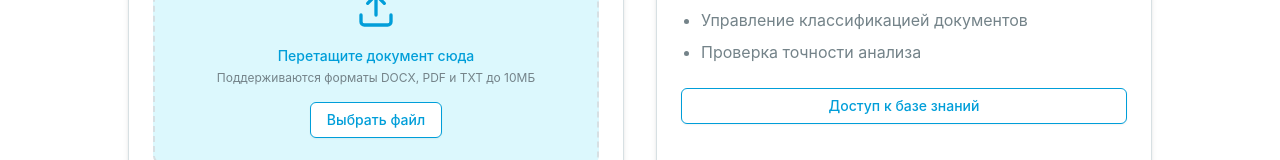
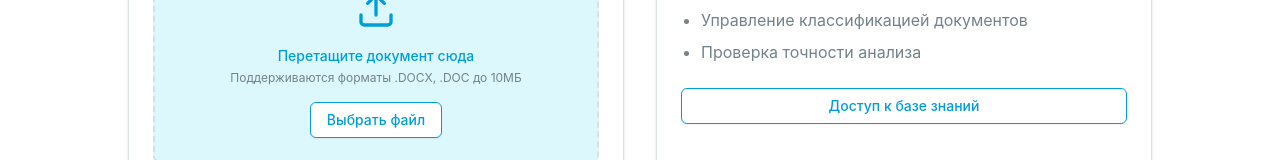
Before and after one commit to ncesova/vesna-hack-frontend, a React (Vite) app: page /analyze in a window 1280 px wide. Shown: the part 475-635 px from the top of the page. Built offline with nearby package versions, Linux system fonts and the light colour scheme.

Commit message:
delete txt, pdf upload files

```diff
--- a/src/components/analyze/file-upload.tsx
+++ b/src/components/analyze/file-upload.tsx
@@ -47,9 +47,6 @@ export function FileUpload() {
 
       if (file) {
         formData.append("file", file);
-      } else if (textContent) {
-        const textFile = new File([textContent], "text-input.txt", { type: "text/plain" });
-        formData.append("file", textFile);
       } else {
         toast.error("Пожалуйста, загрузите файл или введите текст");
         setIsUploading(false);
@@ -96,14 +93,14 @@ export function FileUpload() {
               {fileName ? fileName : "Перетащите документ сюда"}
             </p>
             <p className="text-xs text-muted-foreground mt-1">
-              Поддерживаются форматы DOCX, PDF и TXT до 10МБ
+              Поддерживаются форматы .DOCX, .DOC до 10МБ
             </p>
           </div>
           <input
             type="file"
             id="file-upload"
             className="hidden"
-            accept=".docx,.pdf,.txt"
+            accept=".docx, .doc"
             onChange={handleFileChange}
           />
           <Button
--- a/src/components/knowlageBase/KnowlageBase.tsx
+++ b/src/components/knowlageBase/KnowlageBase.tsx
@@ -164,7 +164,7 @@ export default function KnowlageBase() {
                 id="file-upload"
                 className="absolute opacity-0 w-full h-full m-0 cursor-pointer"
                 onChange={handleFileChange}
-                accept=".pdf,.doc,.docx"
+                accept=".doc,.docx"
                 disabled={isUploading}
               />
               {file === null ? (
```
